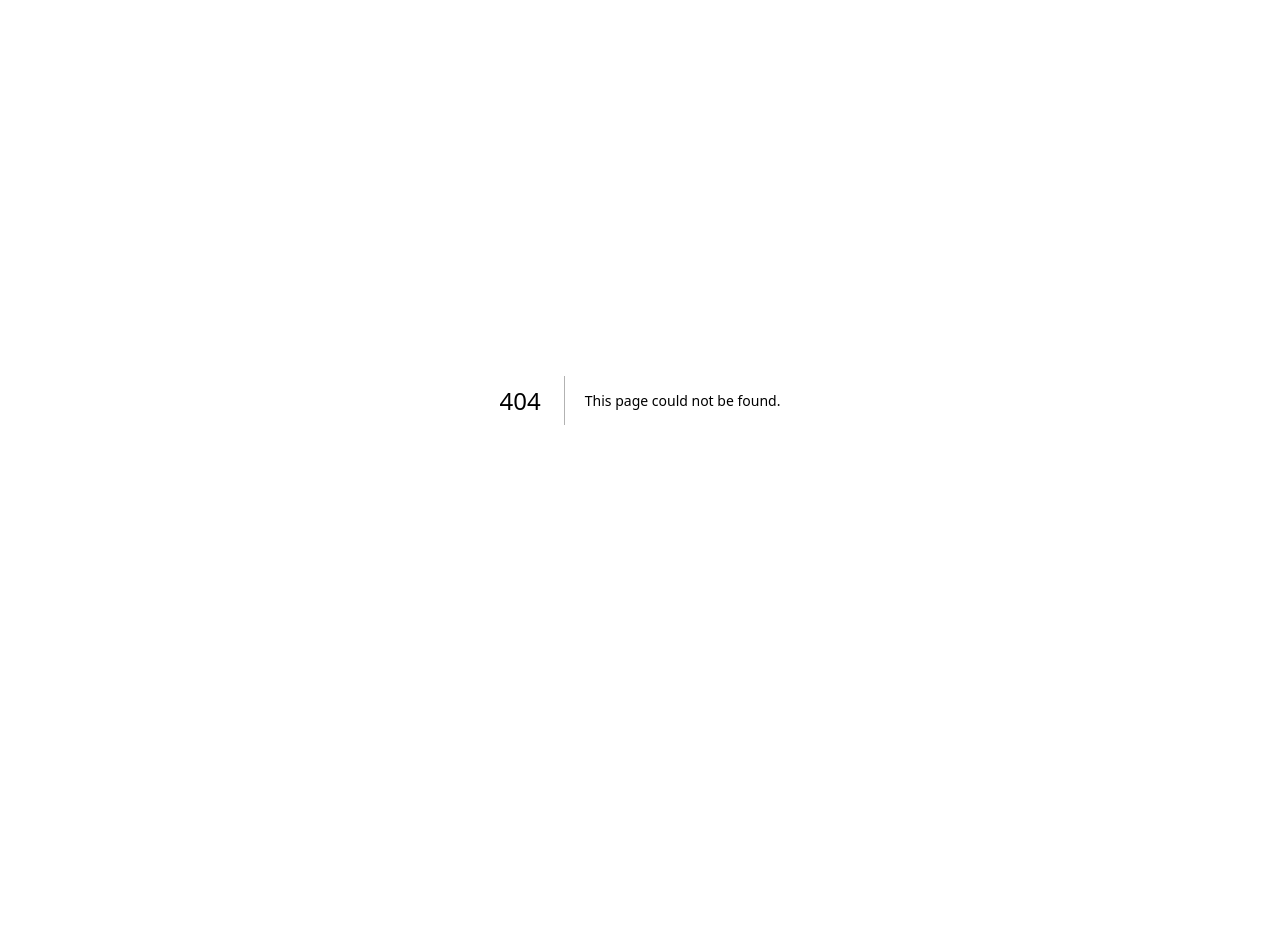
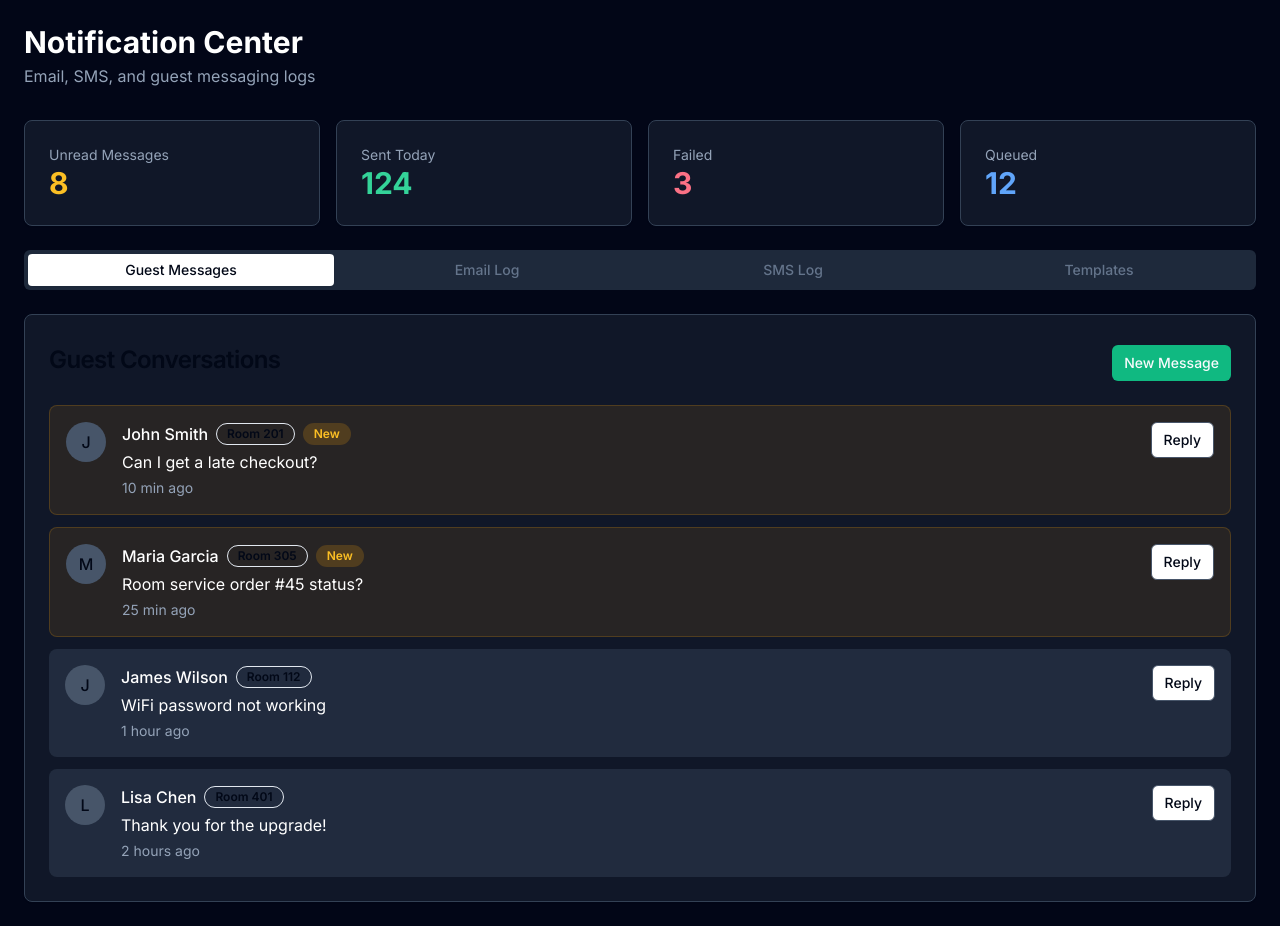
Before and after one commit to wodeh/__NeXus__, a Next.js app in the folder nexus-hospitality-platform-final/nexus-hospitality-platform/apps/web/: page /notifications in a window 1280 px wide. Before the commit this address had no page. Before the commit the page ends 800 px from the top, so only its background shows below. Built offline with nearby package versions, Linux system fonts and the light colour scheme.

Commit message:
feat: Frontend Wave 2 — Guest Portal, Admin Settings, Channel Manager, Billing, Documents, Notifications

```diff
--- /dev/null
+++ b/nexus-hospitality-platform-final/nexus-hospitality-platform/apps/web/src/app/notifications/page.tsx
@@ -0,0 +1,173 @@
+'use client';
+
+import { useState } from 'react';
+import { Card, CardContent, CardHeader, CardTitle } from '@/components/ui/card';
+import { Button } from '@/components/ui/button';
+import { Badge } from '@/components/ui/badge';
+import { Tabs, TabsContent, TabsList, TabsTrigger } from '@/components/ui/tabs';
+
+// Notification Center — email/SMS logs, guest messages, alerts
+
+export default function NotificationsPage() {
+  const [activeTab, setActiveTab] = useState('messages');
+
+  return (
+    <div className="min-h-screen bg-slate-950 text-white p-6">
+      <div className="max-w-7xl mx-auto">
+        <header className="mb-8">
+          <h1 className="text-3xl font-bold">Notification Center</h1>
+          <p className="text-slate-400 mt-1">Email, SMS, and guest messaging logs</p>
+        </header>
+
+        {/* Stats */}
+        <div className="grid grid-cols-4 gap-4 mb-6">
+          {[
+            { label: 'Unread Messages', value: '8', color: 'text-amber-400' },
+            { label: 'Sent Today', value: '124', color: 'text-emerald-400' },
+            { label: 'Failed', value: '3', color: 'text-rose-400' },
+            { label: 'Queued', value: '12', color: 'text-blue-400' },
+          ].map((stat) => (
+            <Card key={stat.label} className="bg-slate-800/50 border-slate-700">
+              <CardContent className="pt-6">
+                <p className="text-sm text-slate-400">{stat.label}</p>
+                <p className={`text-3xl font-bold ${stat.color}`}>{stat.value}</p>
+              </CardContent>
+            </Card>
+          ))}
+        </div>
+
+        <Tabs value={activeTab} onValueChange={setActiveTab}>
+          <TabsList className="grid w-full grid-cols-4 bg-slate-800">
+            <TabsTrigger value="messages">Guest Messages</TabsTrigger>
+            <TabsTrigger value="email">Email Log</TabsTrigger>
+            <TabsTrigger value="sms">SMS Log</TabsTrigger>
+            <TabsTrigger value="templates">Templates</TabsTrigger>
+          </TabsList>
+
+          <TabsContent value="messages" className="mt-6">
+            <Card className="bg-slate-800/50 border-slate-700">
+              <CardHeader className="flex flex-row items-center justify-between">
+                <CardTitle>Guest Conversations</CardTitle>
+                <Button size="sm" className="bg-emerald-500 hover:bg-emerald-600">New Message</Button>
+              </CardHeader>
+              <CardContent>
+                <div className="space-y-3">
+                  {[
+                    { guest: 'John Smith', room: '201', message: 'Can I get a late checkout?', time: '10 min ago', unread: true },
+                    { guest: 'Maria Garcia', room: '305', message: 'Room service order #45 status?', time: '25 min ago', unread: true },
+                    { guest: 'James Wilson', room: '112', message: 'WiFi password not working', time: '1 hour ago', unread: false },
+                    { guest: 'Lisa Chen', room: '401', message: 'Thank you for the upgrade!', time: '2 hours ago', unread: false },
+                  ].map((msg, i) => (
+                    <div key={i} className={`flex items-start gap-4 p-4 rounded-lg ${msg.unread ? 'bg-amber-500/10 border border-amber-500/20' : 'bg-slate-700/50'}`}>
+                      <div className="w-10 h-10 rounded-full bg-slate-600 flex items-center justify-center font-medium">
+                        {msg.guest[0]}
+                      </div>
+                      <div className="flex-1">
+                        <div className="flex items-center gap-2">
+                          <p className="font-medium text-white">{msg.guest}</p>
+                          <Badge variant="outline">Room {msg.room}</Badge>
+                          {msg.unread && <Badge className="bg-amber-500/20 text-amber-400">New</Badge>}
+                        </div>
+                        <p className="text-white mt-1">{msg.message}</p>
+                        <p className="text-sm text-slate-400 mt-1">{msg.time}</p>
+                      </div>
+                      <Button size="sm" variant="outline" className="border-slate-600">Reply</Button>
+                    </div>
+                  ))}
+                </div>
+              </CardContent>
+            </Card>
+          </TabsContent>
+
+          <TabsContent value="email" className="mt-6">
+            <Card className="bg-slate-800/50 border-slate-700">
+              <CardHeader>
+                <CardTitle>Email Delivery Log</CardTitle>
+              </CardHeader>
+              <CardContent>
+                <div className="space-y-3">
+                  {[
+                    { recipient: 'john.smith@email.com', subject: 'Booking Confirmation — Room 201', status: 'delivered', time: '5 min ago', type: 'confirmation' },
+                    { recipient: 'maria.garcia@email.com', subject: 'Check-in Reminder', status: 'delivered', time: '15 min ago', type: 'reminder' },
+                    { recipient: 'james.wilson@email.com', subject: 'Invoice #2026-001', status: 'bounced', time: '30 min ago', type: 'invoice' },
+                    { recipient: 'lisa.chen@email.com', subject: 'Thank you for your stay', status: 'delivered', time: '1 hour ago', type: 'post_stay' },
+                  ].map((email, i) => (
+                    <div key={i} className="flex items-center justify-between p-3 bg-slate-700/50 rounded-lg">
+                      <div>
+                        <p className="font-medium text-white">{email.subject}</p>
+                        <p className="text-sm text-slate-400">{email.recipient} • {email.time}</p>
+                      </div>
+                      <div className="flex items-center gap-3">
+                        <Badge variant="outline">{email.type}</Badge>
+                        <Badge variant={email.status === 'delivered' ? 'default' : 'destructive'}>
+                          {email.status}
+                        </Badge>
+                      </div>
+                    </div>
+                  ))}
+                </div>
+              </CardContent>
+            </Card>
+          </TabsContent>
+
+          <TabsContent value="sms" className="mt-6">
+            <Card className="bg-slate-800/50 border-slate-700">
+              <CardHeader>
+                <CardTitle>SMS Delivery Log</CardTitle>
+              </CardHeader>
+              <CardContent>
+                <div className="space-y-3">
+                  {[
+                    { phone: '+1-555-0123', message: 'Your room 201 is ready. Check-in anytime after 3 PM.', status: 'delivered', time: '10 min ago' },
+                    { phone: '+1-555-0456', message: 'Room service order #45 is on its way!', status: 'delivered', time: '20 min ago' },
+                    { phone: '+1-555-0789', message: 'Checkout reminder: Departure is at 11 AM tomorrow.', status: 'failed', time: '45 min ago' },
+                  ].map((sms, i) => (
+                    <div key={i} className="flex items-center justify-between p-3 bg-slate-700/50 rounded-lg">
+                      <div className="flex-1">
+                        <p className="text-white">{sms.message}</p>
+                        <p className="text-sm text-slate-400">{sms.phone} • {sms.time}</p>
+                      </div>
+                      <Badge variant={sms.status === 'delivered' ? 'default' : 'destructive'}>
+                        {sms.status}
+                      </Badge>
+                    </div>
+                  ))}
+                </div>
+              </CardContent>
+            </Card>
+          </TabsContent>
+
+          <TabsContent value="templates" className="mt-6">
+            <Card className="bg-slate-800/50 border-slate-700">
+              <CardHeader className="flex flex-row items-center justify-between">
+                <CardTitle>Message Templates</CardTitle>
+                <Button size="sm" className="bg-emerald-500 hover:bg-emerald-600">New Template</Button>
+              </CardHeader>
+              <CardContent>
+                <div className="space-y-3">
+                  {[
+                    { name: 'Check-in Welcome', subject: 'Welcome to {property_name}', channel: 'email', usage: 145 },
+                    { name: 'Booking Confirmation', subject: 'Booking Confirmed — {reservation_code}', channel: 'email', usage: 89 },
+                    { name: 'Checkout Reminder', subject: 'Checkout Tomorrow at {checkout_time}', channel: 'sms', usage: 67 },
+                    { name: 'Late Checkout Offer', subject: 'Extend Your Stay?', channel: 'email', usage: 34 },
+                  ].map((template, i) => (
+                    <div key={i} className="flex items-center justify-between p-3 bg-slate-700/50 rounded-lg">
+                      <div>
+                        <p className="font-medium text-white">{template.name}</p>
+                        <p className="text-sm text-slate-400">{template.subject} • Used {template.usage} times</p>
+                      </div>
+                      <div className="flex items-center gap-3">
+                        <Badge variant="outline">{template.channel}</Badge>
+                        <Button size="sm" variant="outline" className="border-slate-600">Edit</Button>
+                      </div>
+                    </div>
+                  ))}
+                </div>
+              </CardContent>
+            </Card>
+          </TabsContent>
+        </Tabs>
+      </div>
+    </div>
+  );
+}
```
